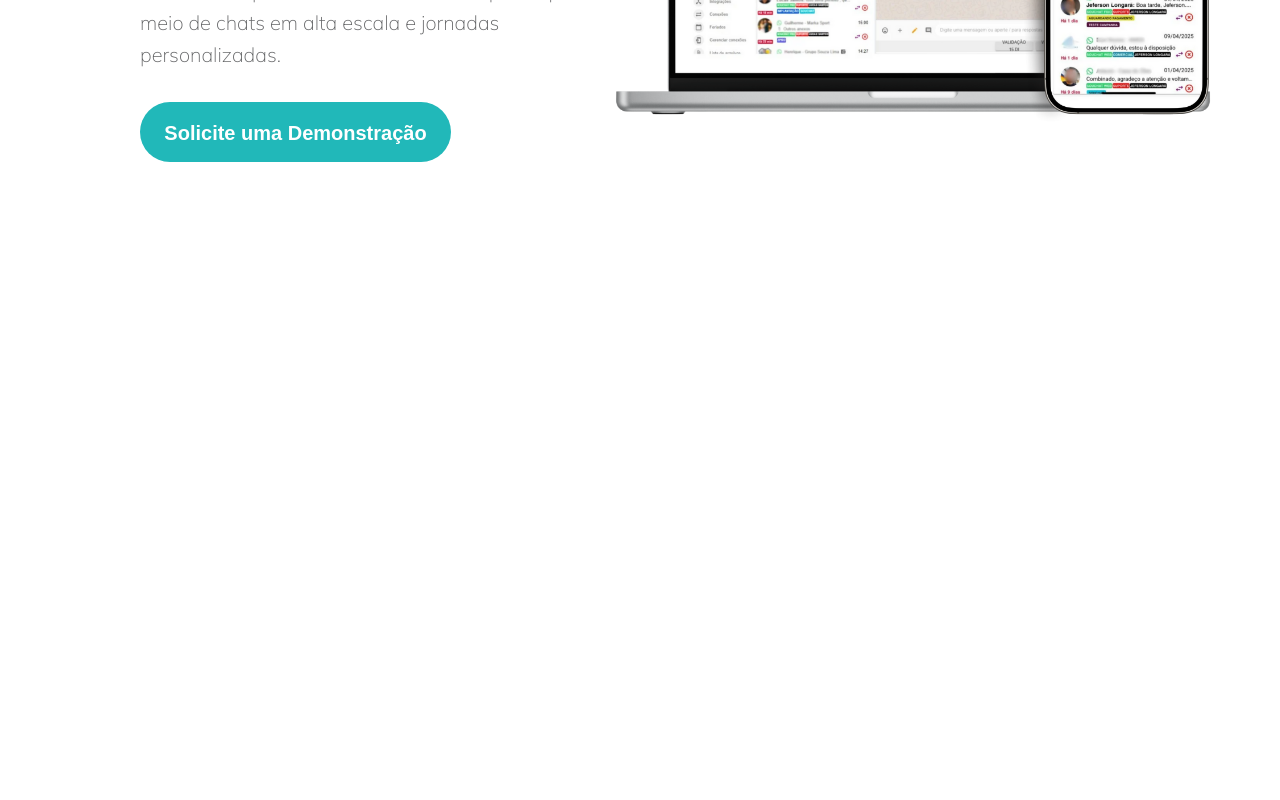
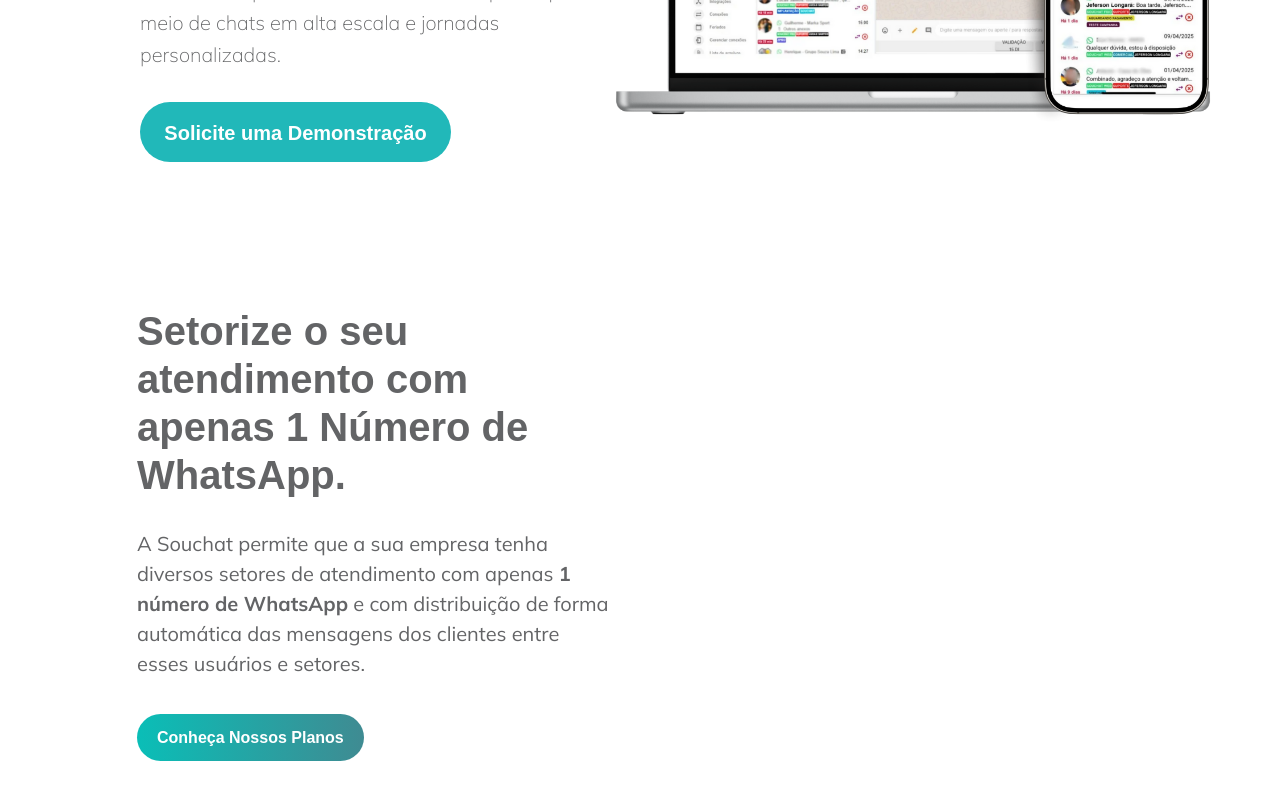
Before and after one commit to arthurbochicruz/SouChat, a React (Vite) app: page / in a window 1280 px wide. Shown: the part 422-1222 px from the top of the page. Before the commit the page ends 800 px from the top, so only its background shows below. Built offline with nearby package versions, Linux system fonts and the light colour scheme.

Commit message:
Commit do  segundo artigo
Encerrei a estilização do SecondArticle

```diff
--- a/src/Components/SecondArticle/SecondArticle.css
+++ b/src/Components/SecondArticle/SecondArticle.css
@@ -1,6 +1,11 @@
 @import url('https://fonts.googleapis.com/css2?family=Mulish:ital,wght@0,200..1000;1,200..1000&display=swap');
 
-
+.div-titles {
+    width: 583px;
+    height: 517px;
+    margin-left: 127px;
+    padding: 45px 10px 10px 10px;
+}
 
 .title-atendimentos {
     font-family: 'Mulihs', sans-serif;
@@ -11,3 +16,36 @@
     font-weight: 700;
     color: #636466;
 }
+
+.par-Chat {
+    margin-top: 30px;
+    font-family: 'Mulish',sans-serif;
+    font-size: 20px;
+    line-height: 30px;
+    font-weight: 400;
+    letter-spacing: normal;
+    color: #636466;
+}
+
+.div-a-button {
+    width: 473px;
+    height: 47px;
+    margin-top: 50px;
+}
+
+a.a-plans {
+    text-decoration: none;
+    width: 227px;
+    height: 46px;
+    border-radius: 48px;
+    background-image: linear-gradient(to right, #0ABEB7,#3f8b92);
+    padding: 15px 20px 15px 20px;
+
+}
+
+span{
+    font-family: 'Milish', sans-serif;
+    font-size: 16px;
+    font-weight: 600;
+    color: #ffffff;
+}
--- a/src/Components/SecondArticle/SecondArticle.jsx
+++ b/src/Components/SecondArticle/SecondArticle.jsx
@@ -3,7 +3,21 @@
 function SecondArticle() {
     return (
         <section>
+            <div className='div-titles'>
+                <h2 className='title-atendimentos'>
+                Setorize o seu atendimento com <br /> apenas 1 Número de<br />WhatsApp.
+                </h2>
 
+                <p className='par-Chat'>
+                    A Souchat permite que a sua empresa tenha <br /> diversos setores de atendimento com apenas <strong>1 <br /> número de WhatsApp</strong> e com distribuição de forma <br /> automática das mensagens dos clientes entre <br /> esses usuários e setores.
+                </p>
+
+                <div className='div-a-button'>
+                    <a className='a-plans' href="#">
+                        <span>Conheça Nossos Planos</span>
+                    </a>
+                </div>
+            </div>
         </section>
     )
 }
```
